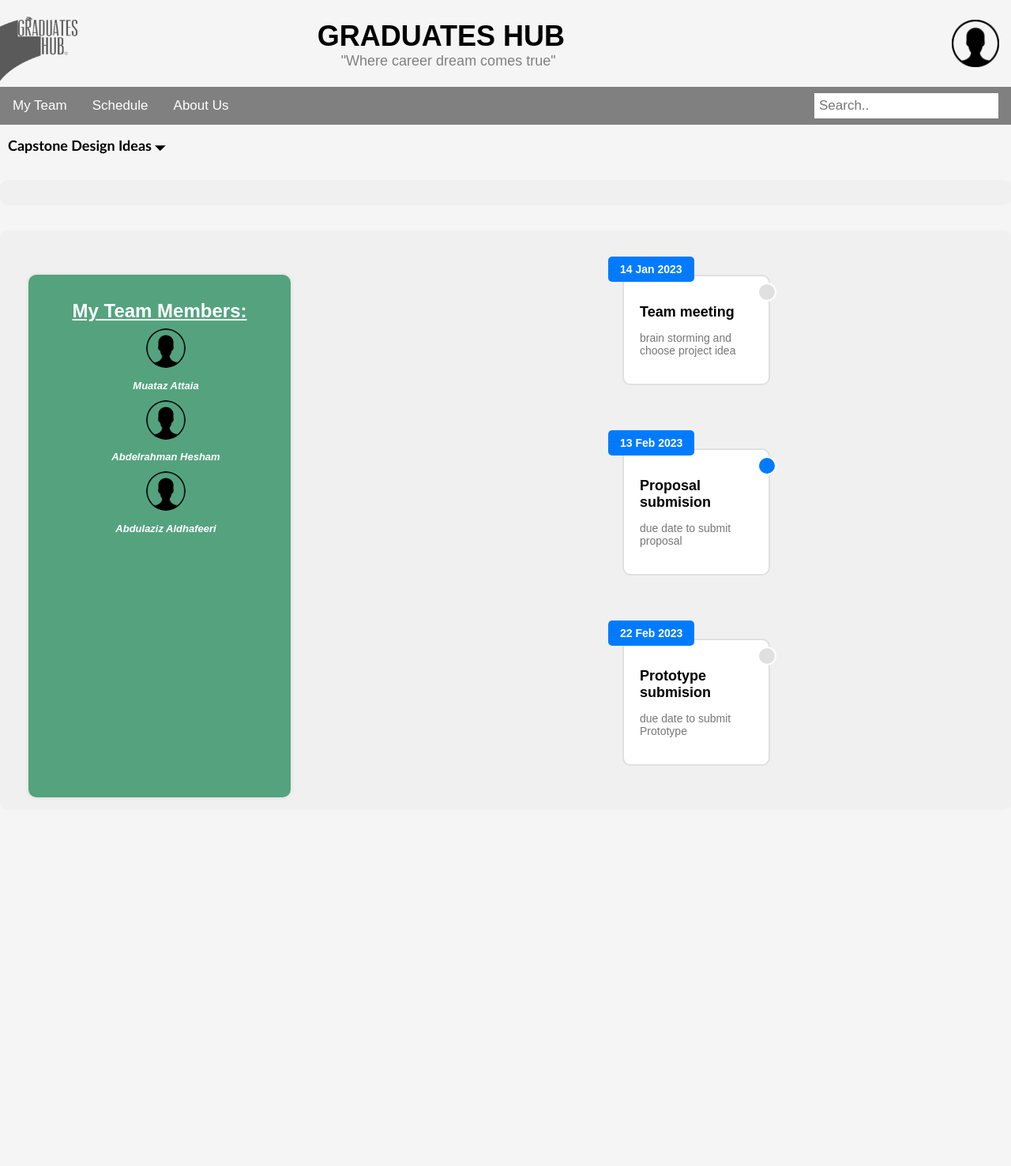
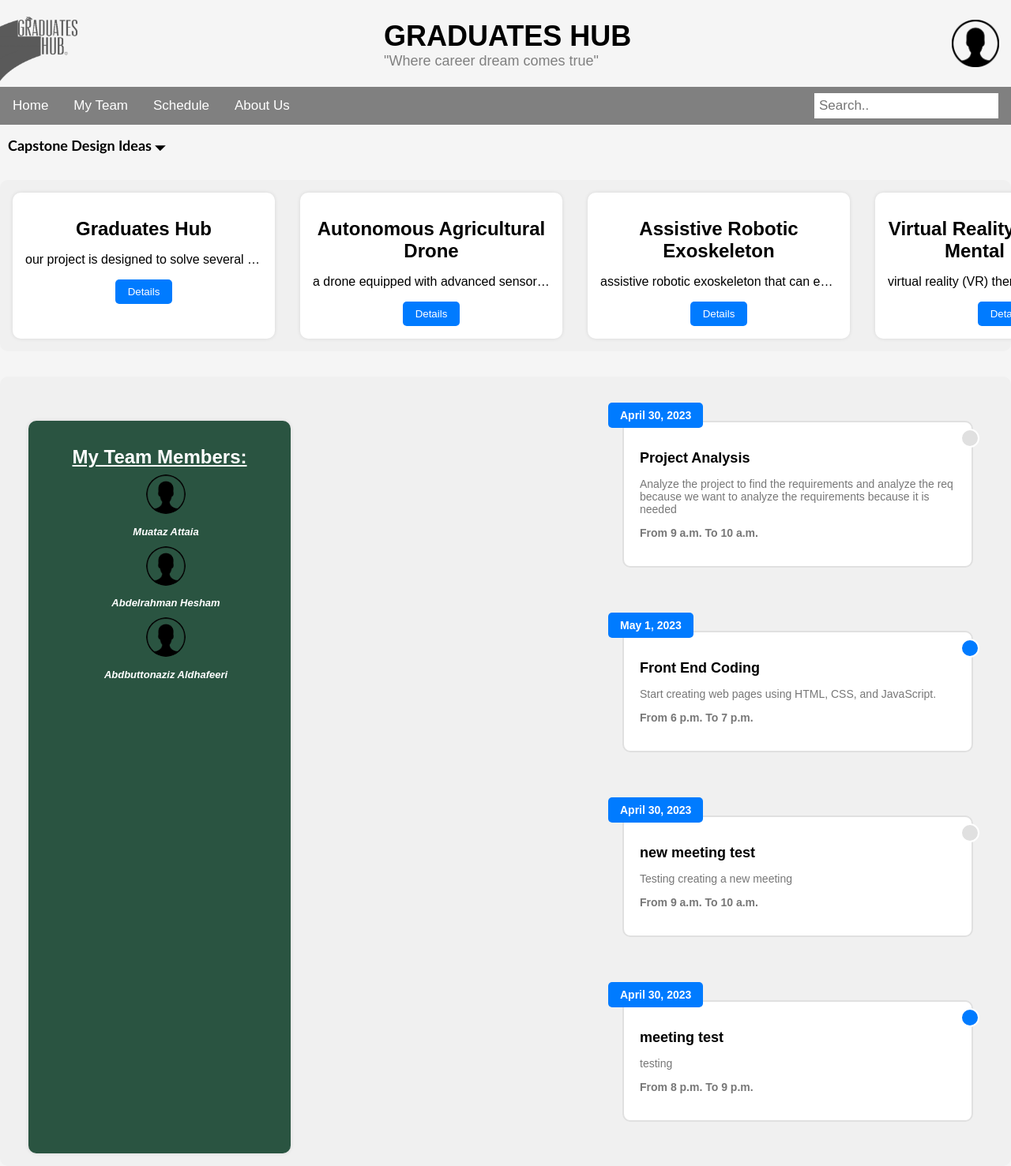
Before and after one commit to mataya88/graduates-hub-project, a Django app: page /hub/Student-Home/ in a window 1280 px wide. Shown: the whole page at 79% size. Before the commit the page ends 1011 px from the top, so only its background shows below. Run offline with Django 4.2, Linux system fonts and the light colour scheme; data comes from the database, SQL or seed files in the repository; both versions use the stored data as it was after the commit.

Commit message:
4th Commit

```diff
--- a/hub/templates/hub/Student_Home.html
+++ b/hub/templates/hub/Student_Home.html
@@ -15,32 +15,15 @@
 			<img src="{% static 'hub/img/GraduatesHubLogo.png' %}" alt="Graduates Hub Logo">
 		</div>
 		<div class="title">
-			<h1>GRADUATES HUB</h1>
-			<p>"Where career dream comes true"</p>
+			<h1 style="margin-left: 35%;">GRADUATES HUB</h1>
+			<p style="margin-left: 35%;">"Where career dream comes true"</p>
 		</div>
 		<img src="{% static 'hub/img/Profile_photo.png' %}" class="head-profile" width="60px" height="60px">
 
 	</header>
 	<div class="topnav">
+		<a class="active" href="{% url 'student-home' %}" id="Home">Home
 		<a class="active" href="#MyTeam" id="myButton">My Team
-			<div class="additional-buttons">
-			  <button style="float: left;
-        display: block;
-        color: gray;
-        text-align: center;
-        padding: 14px 16px;
-        text-decoration: none;
-        font-size: 17px;">Find Partners</button>
-			  <button style="float: left;
-        display: block;
-        color: gray;
-        text-align: center;
-        padding: 14px 16px;
-        text-decoration: none;
-        font-size: 17px;">Create/Edit Project</button>
-
-			</div>
-
 			<script>
 			  // Add click event listener to the main button
 			  document.getElementById("myButton").addEventListener("click", function() {
@@ -49,13 +32,8 @@
 				additionalButtons.style.display = (additionalButtons.style.display === "none") ? "flex" : "none";
 			  });
 			</script>
-		<a class="active" href="#home" id="myButton1">Schedule
-			<div class="additional-buttons1">
-			  <button>My Schedule</button>
-			  <button>Schedule a meeting</button>
-			  <button>Edit Weekly hours</button>
+		<a class="active" href="#Schedule" id="myButton1">Schedule
 
-			</div>
 
 			<script>
 			  // Add click event listener to the main button
@@ -68,6 +46,16 @@
 		<a href="#contact">About Us</a>
 		<input type="text" placeholder="Search..">
 	  </div>
+	  <div class="additional-buttons">
+		<a href="{% url 'recommended' %}"><button>Recommended partners</button></a>
+		<a href="#"><button>Create/Edit Post</button></a>
+	  </div>
+	  <div class="additional-buttons1">
+		<a href="{% url 'calendar' %}"><button>calendar</button></a>
+		<a href="{% url 'new-meeting' %}"><button>Schedule a meeting</button></a>
+		<a href="{% url 'edit-courses' %}"><button>Edit Weekly hours</button></a>
+	  </div>
+	</div>
     <h2 style="font-family:'Trebuchet MS', 'Lucida Sans Unicode', 'Lucida Grande', 'Lucida Sans', Arial, sans-serif;font-size: large;font-weight: bold; margin-left: 10px;">Capstone Design Ideas 🞃</h2>
 	  <div class="main-content-container">
 		{% for Post in Posts %}
@@ -76,28 +64,7 @@
 		  <p>{{Post.content}}</p>
 		  <button>Details</button>
 		</div>
-		{% endfor %}
-		<!--<div class="main-content-block">
-		  <img src="{% static 'hub/img/robot.png' %}" alt="Icon 2">
-		  <h1>Assistive Robotic Exoskeleton</h1>
-		  <p>assistive robotic exoskeleton that can enhance the mobility and independence of individuals with mobility impairments, such as spinal cord injuries or neuromuscular disorders</p>
-		  <button>Details</button>
-		</div>
-		<div class="main-content-block">
-		  <img src="{% static 'hub/img/mental.png' %}" alt="Icon 3">
-		  <h1>Virtual Reality Therapy for Mental Health</h1>
-		  <p>virtual reality (VR) therapy system that uses immersive experiences to help individuals with mental health conditions, such as anxiety or phobias, overcome their challenges.</p>
-      <button>Details</button>
-    </div>
-     Add more main content blocks here
-    <div class="main-content-block">
-      <img src="{% static 'hub/img/GraduatesHubLogo.png' %}" alt="Icon 4">
-      <h1>Graduates Hub      </h1>
-      <p>system for senior undergraduate students to
-		help them in their Capstone Design Project journey. The system will solve different
-		problems students face such as team formation, ideas, and sponsorships.</p>
-      <button>Details</button>
-    </div>-->
+		{% endfor%}
   </div>
   <script>
     // Scroll right button functionality
@@ -114,24 +81,17 @@
 		<img src="{% static 'hub/img/Profile_photo.png' %}" alt="Icon 6">
 		<h2>Abdelrahman Hesham</h2>
 		<img src="{% static 'hub/img/Profile_photo.png' %}" alt="Icon 7">
-		<h2>Abdulaziz Aldhafeeri</h2>
+		<h2>Abdbuttonaziz Aldhafeeri</h2>
 	</div>
 	<div class="timeline">
+	{% for Meeting in Meetings %}
 	  <div class="timeline-event">
-		<div class="timeline-date">14 Jan 2023</div>
-		<h2>Team meeting</h2>
-		<p>brain storming and choose project idea</p>
+		<div class="timeline-date">{{Meeting.date}}</div>
+		<h2>{{Meeting.title}}</h2>
+		<p>{{Meeting.description}}</p>
+		<p style="font-weight: bold;">From {{Meeting.start_time}} To {{Meeting.end_time}}</p>
 	  </div>
-	  <div class="timeline-event">
-		<div class="timeline-date">13 Feb 2023</div>
-		<h2>Proposal submision</h2>
-		<p>due date to submit proposal</p>
-	  </div>
-	  <div class="timeline-event">
-		<div class="timeline-date">22 Feb 2023</div>
-		<h2>Prototype submision</h2>
-		<p>due date to submit Prototype</p>
-	  </div>
+	{% endfor %}
   </div>
 </body>
 </html>
--- a/hub/templates/hub/calendar.html
+++ b/hub/templates/hub/calendar.html
@@ -8,7 +8,7 @@
 <body>
 	<header>
 		<div class="logo">
-			<img src="{% static 'hub/img/GraduatesHubLogo.png' %}" alt="Graduates Hub Logo">
+			<a  href="{% url 'student-home' %}"><img src="{% static 'hub/img/GraduatesHubLogo.png' %}" alt="Graduates Hub Logo"></a>
 		</div>
 		<div class="title">
 			<h1>Graduates Hub</h1>
--- a/hub/templates/hub/schedule_meeting.html
+++ b/hub/templates/hub/schedule_meeting.html
@@ -11,7 +11,7 @@
 <body>
 	<header>
 		<div class="logo">
-			<img src="{% static 'hub/img/GraduatesHubLogo.png' %}" alt="Graduates Hub Logo">
+			<a  href="{% url 'student-home' %}"><img src="{% static 'hub/img/GraduatesHubLogo.png' %}" alt="Graduates Hub Logo"></a>
 		</div>
 		<div class="title">
 			<h1>Graduates Hub</h1>
--- a/hub/templates/hub/weekly_courses.html
+++ b/hub/templates/hub/weekly_courses.html
@@ -8,7 +8,7 @@
 <body>
 	<header>
 		<div class="logo">
-			<img src="{% static 'hub/img/GraduatesHubLogo.png' %}" alt="Graduates Hub Logo">
+			<a  href="{% url 'student-home' %}"><img src="{% static 'hub/img/GraduatesHubLogo.png' %}" alt="Graduates Hub Logo"></a>
 		</div>
 		<div class="title">
 			<h1>Graduates Hub</h1>
--- a/hub/views.py
+++ b/hub/views.py
@@ -178,17 +178,28 @@ def get_profile(request):
 def handle_sponsorship():
     result = [{'name': 'ahmad', 'phone': '35353', '':''}]
 
+# Returns Student Home page
 def get_student_home(request):
-    return render(request, 'hub/Student_Home.html')
+    Posts = Post.objects.all()
+    Meetings = Meeting.objects.all()
+    context = {'Posts': Posts, 'Meetings': Meetings}
+    return render(request, 'hub/Student_Home.html', context)
 
+# Returns Recommended Partners (Students) page
 def get_recommended_partners(request):
-    return render(request, 'hub/recommended_partners.html')
+    Users = User.objects.all()
+    Students = Student.objects.all()
+    context = {'Users': Users, 'Students': Students}
+    return render(request, 'hub/recommended_partners.html', context)
 
 def get_student_profile(request):
     return render(request, 'hub/student_profile.html')
 
+# Returns Advisor Home page
 def get_advisor_home(request):
-    return render(request, 'hub/advisor_home.html')
+    Posts = Post.objects.all()
+    return render(request, 'hub/advisor_home.html',{'Posts':Posts})
 
+# Returns Company Home page
 def get_company_home(request):
     return render(request, 'hub/company_home.html')
--- a/static/hub/css/Student_Home.css
+++ b/static/hub/css/Student_Home.css
@@ -21,10 +21,11 @@ header {
 }
 
 
-/* Add a black background color to the top navigation bar */
+ /*Add a black background color to the top navigation bar */
 .topnav {
     overflow: hidden;
     background-color: gray;
+    position: relative;
   }
 
   /* Style the links inside the navigation bar */
@@ -47,6 +48,9 @@ header {
   /* Style the "active" element to highlight the current page */
   .topnav a.active {
     color: white;
+  }
+  .topnav:hover .additional-buttons {
+    display: block;
   }
 
   /* Style the search box inside the navigation bar */
@@ -72,7 +76,7 @@ header {
     .topnav input[type=text] {
       border: 1px solid #ccc;
     }
-  }
+  } */
 
 .logo {
 	flex: 1;
@@ -173,7 +177,7 @@ header {
     border-radius: 10px;
     margin-left: 20px;
     margin-top: 40px;
-    background-color: rgb(84, 163, 126);
+    background-color: rgb(42, 84, 65);
     box-shadow: 0 0 5px rgba(0, 0, 0, 0.1);
     text-align: center;
     color: #fff;
@@ -279,10 +283,12 @@ header {
 	  }
 
     .additional-buttons {
+
       display: none;
       /* Set column layout */
       flex-direction: column;
       align-items: flex-start;
+
     }
     .additional-buttons button {
       margin-bottom: 5px; /* Add some margin between buttons */
```
Also changed, not shown: hub/templates/hub/advisor_home.html (+5 -25 lines), hub/templates/hub/recommended_partners.html (+8 -30 lines), db.sqlite3.
